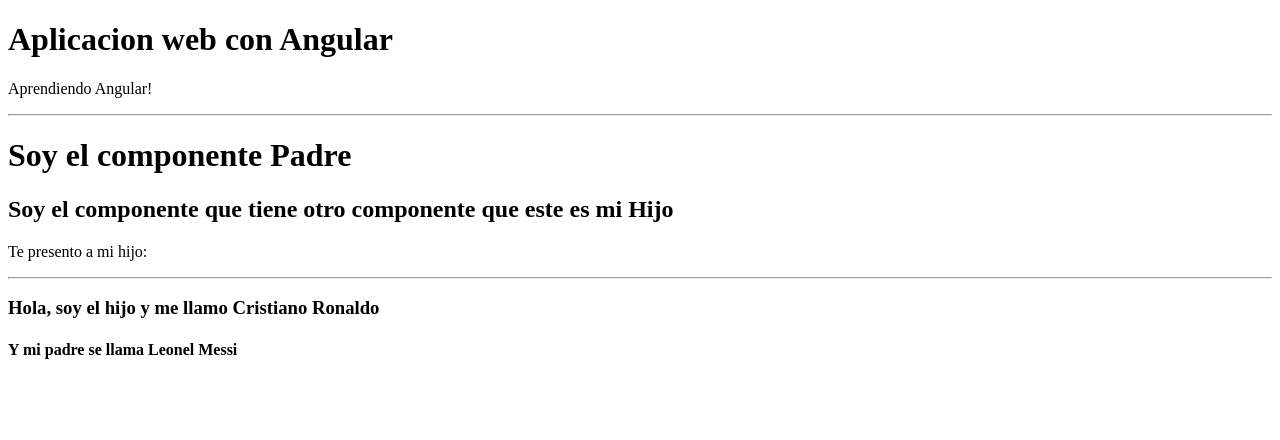
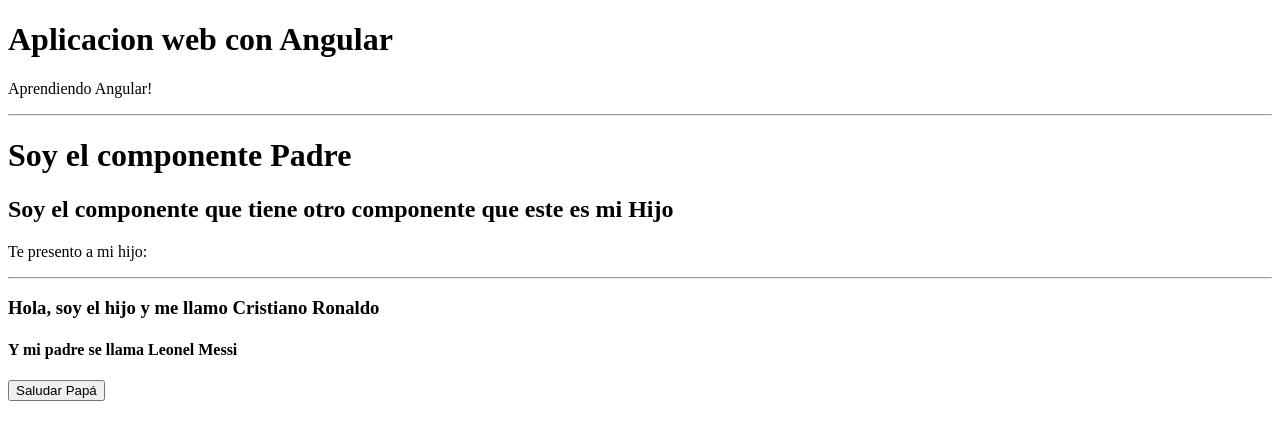
Before and after one commit to Ignacio-Molina-0804/UDemyWebCourse, an Angular app in the folder Angular/: page / in a window 1280 px wide. Shown: the top 440 px of the page. Built offline with nearby package versions, Linux system fonts and the light colour scheme.

Commit message:
Envio de datos del hijo al padre - Output

```diff
--- a/Angular/src/app/components/hijo/hijo.html
+++ b/Angular/src/app/components/hijo/hijo.html
@@ -2,3 +2,5 @@
 
 <h3>Hola, soy el hijo y me llamo {{nombreDelHijo}}</h3>
 <h4>Y mi padre se llama {{elNombreDeMiPapa}}</h4>
+
+<button (click)="enviarSaludo()">Saludar Papá</button>
--- a/Angular/src/app/components/hijo/hijo.ts
+++ b/Angular/src/app/components/hijo/hijo.ts
@@ -1,4 +1,4 @@
-import { Component, Input } from '@angular/core';
+import { Component, Input, Output, EventEmitter } from '@angular/core';
 
 @Component({
   selector: 'app-hijo',
@@ -11,4 +11,12 @@
   nombreDelHijo: string = "Cristiano Ronaldo"
   @Input() elNombreDeMiPapa: string = "";
 
+  @Output() saludoDelHijo = new EventEmitter()
+
+  enviarSaludo(){
+
+    this.saludoDelHijo.emit("Hola que tal estas papa?, Saludos :)")
+
+  }
+
 }
--- a/Angular/src/app/components/padre/padre.html
+++ b/Angular/src/app/components/padre/padre.html
@@ -5,7 +5,12 @@
 
 <p>Te presento a mi hijo:</p>
 
-<app-hijo [elNombreDeMiPapa] = "nombreDelPadre"></app-hijo>
+{{saludoRecibido}}
+
+<app-hijo
+    [elNombreDeMiPapa] = "nombreDelPadre"
+    (saludoDelHijo)="recibirSaludo($event)">
+</app-hijo>
 
 <!-- Atributos Estaticos -->
 <!-- Son todos los atributos que son del HTML normal -->
--- a/Angular/src/app/components/padre/padre.ts
+++ b/Angular/src/app/components/padre/padre.ts
@@ -11,4 +11,10 @@
 
   nombreDelPadre: string = "Leonel Messi"
 
+  saludoRecibido: string = "";
+
+  recibirSaludo(saludo:string){
+    this.saludoRecibido = saludo
+  }
+
 }
```
